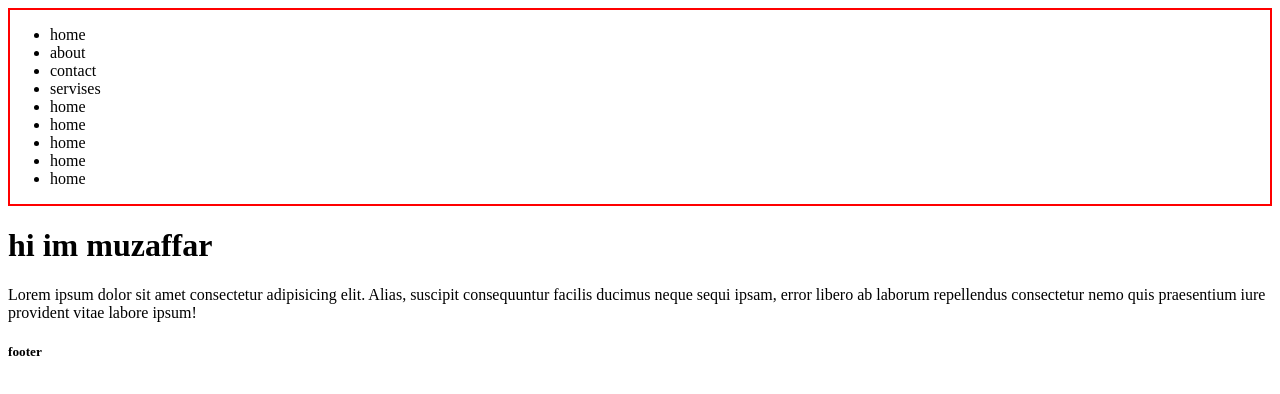
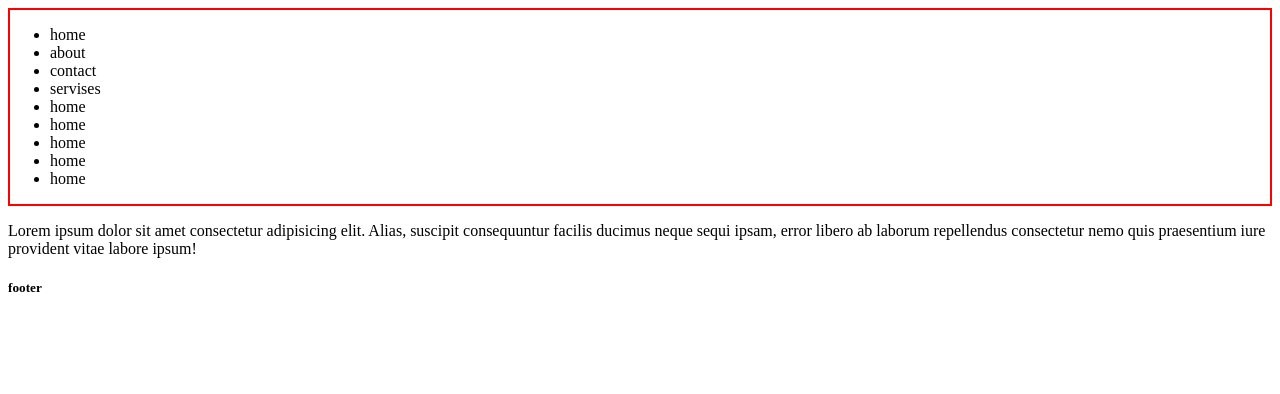
Before and after one commit to umidjonhp/git, a plain HTML site: page index.html in a window 1280 px wide. Drawn offline with Linux system fonts and the light colour scheme.

```diff
--- a/index.html
+++ b/index.html
@@ -21,14 +21,10 @@
             <li>home</li>
         </ul>
     </nav>
-    <main>
-        <h1>hi im muzaffar</h1>
-    </main>
     <footer>
         <p>Lorem ipsum dolor sit amet consectetur adipisicing elit. Alias, suscipit consequuntur facilis ducimus neque sequi ipsam, error libero ab laborum repellendus consectetur nemo quis praesentium iure provident vitae labore ipsum!
         </p>
         <h5>footer</h5>
     </footer>
-
 </body>
 </html>
```
